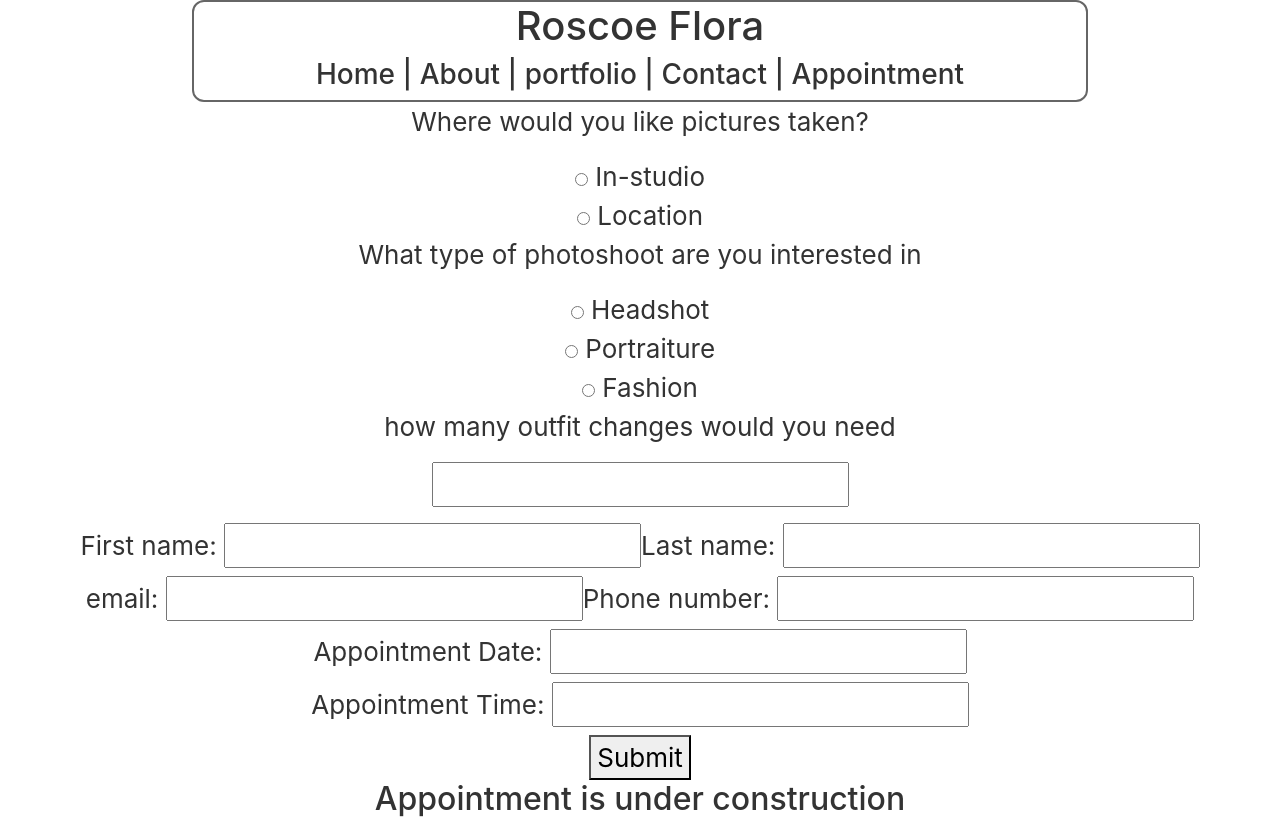
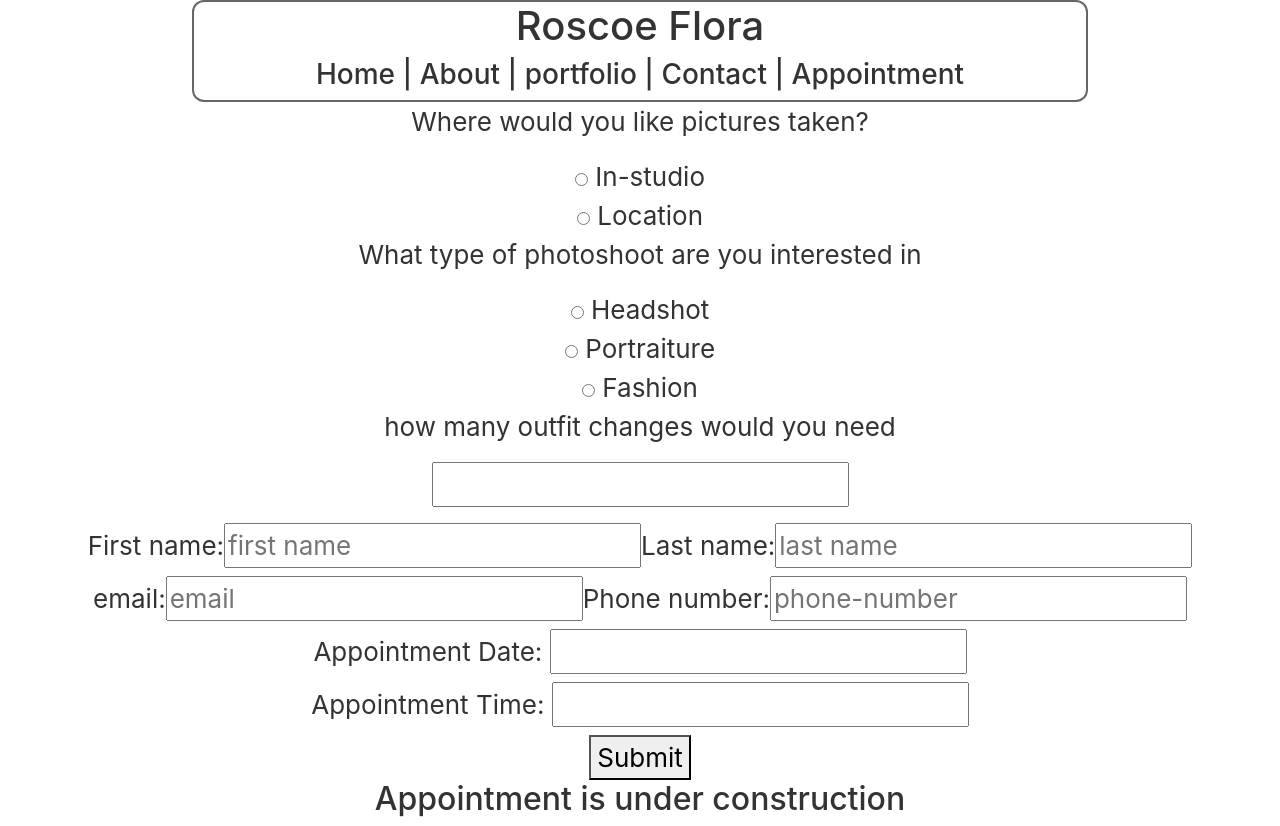
Before and after one commit to jsteiner207/roscoe-flora-site, a React (Create React App) app: page /appointment in a window 1280 px wide. Built offline with nearby package versions, Linux system fonts and the light colour scheme.

Commit message:
made it to where when we submit a form in the appointment section, information provided gets added to the database.

```diff
--- a/src/Components/pages/appointment.js
+++ b/src/Components/pages/appointment.js
@@ -1,20 +1,62 @@
 import React from 'react'
+import axios from 'axios'
 
+export default class Form extends React.Component {
+  state={
+    outfitChanges : "",
+    loc: "",
+    photoType: "",
+    firstName: "",
+    lastName: "",
+    email: "",
+    phone: ""
+  }
 
+  // used to update the state of the form elements
+  change = e => {
+    this.setState({
+      [e.target.name]: e.target.value
+    });
+  };
 
-export default function () {
+  onSubmit = () => {
+    let data = {
+      first_name : this.state.firstName,
+      last_name : this.state.lastName,
+      email_name : this.state.email,
+      phone_number: this.state.phone,
+      outfit_changes: this.state.outfitChanges,
+      photoshoot_type: this.state.photoType,
+      location: this.state.loc
+    }
+
+    axios
+      .post(`http://localhost:5000/api/items`, data)
+      .then(res => { console.log(res); console.log(res.data)})
+      .catch(err => console.log(err));
+
+    console.log(this.state);
+    this.setState({
+      firstName: "",
+      lastName: "",
+      email: "",
+      phone: ""
+    })
+  }
+
+  render() {
     return (
-        <div>
+       <div>
           <form style={linkstyle}>
             <p>Where would you like pictures taken?</p>
-            <input type="radio" name="loc" value="Studio"/> In-studio <br/>
-            <input type="radio" name="loc" value="location"/> Location <br/>
+            <input type="radio" name="loc" value="Studio" onChange={e => this.change(e)}/> In-studio <br/>
+            <input type="radio" name="loc" value="location" onChange={e => this.change(e)}/> Location <br/>
             <p>What type of photoshoot are you interested in</p>
-            <input type="radio" name="photo-type" value="Headshot"/> Headshot<br/>
-            <input type="radio" name="photo-type" value="Portraiture"/> Portraiture<br/>
-            <input type="radio" name="photo-type" value="fashion"/> Fashion<br/>
+            <input type="radio" name="photoType" value="Headshot" onChange={e => this.change(e)}/> Headshot<br/>
+            <input type="radio" name="photoType" value="Portraiture" onChange={e => this.change(e)}/> Portraiture<br/>
+            <input type="radio" name="photoType" value="fashion" onChange={e => this.change(e)}/> Fashion<br/>
             <p>how many outfit changes would you need</p>
-            <input list="numchanges" name="outfit changes"/>
+            <input list="numchanges" name="outfitChanges" onChange={e => this.change(e)}/>
             <datalist id="numchanges">
               <option value="0"/>
               <option value="1"/>
@@ -26,19 +68,39 @@ export default function () {
           </form>
             <form style={linkstyle}>
 
-                <label>
-                  First name: <input type="text" name="fname"s/>
+                <label> First name:
+                  <input
+                    name="firstName"
+                    placeholder="first name"
+                    value={this.state.firstName}
+                    onChange={e => this.change(e)}
+                  />
                 </label>
-                <label>
-                  Last name: <input type="text" name="fname"/>
+                <label>Last name:
+                  <input
+                    name="lastName"
+                    placeholder="last name"
+                    value={this.state.lastName}
+                    onChange={e => this.change(e)}
+                  />
                 </label>
             </form>
             <form style={linkstyle}>
-            <label>
-                  email: <input type="text" name="fname"/>
-                </label>
-                <label>
-                  Phone number: <input type="text" name="fname"/>
+            <label> email:
+              <input
+                name="email"
+                placeholder="email"
+                value={this.state.email}
+                onChange={e => this.change(e)}
+              />
+            </label>
+            <label>  Phone number:
+              <input
+                name="phone"
+                placeholder="phone-number"
+                value={this.state.phone}
+                onChange={e => this.change(e)}
+              />
                 </label><br/>
                 <label>
                   Appointment Date: <input type="text" name="fname"/>
@@ -46,16 +108,23 @@ export default function () {
                 <label>
                   Appointment Time: <input type="text" name="fname"/>
                 </label><br/>
-
             </form>
 
-            <button>Submit
+            <button onClick={() => this.onSubmit()}>Submit
                 </button>
 
             <h2 style={linkstyle}>Appointment is under construction</h2>
         </div>
     )
+  }
+
 }
+
+
+
+
+
+
 
 const linkstyle = {
     color: '#333',
```
